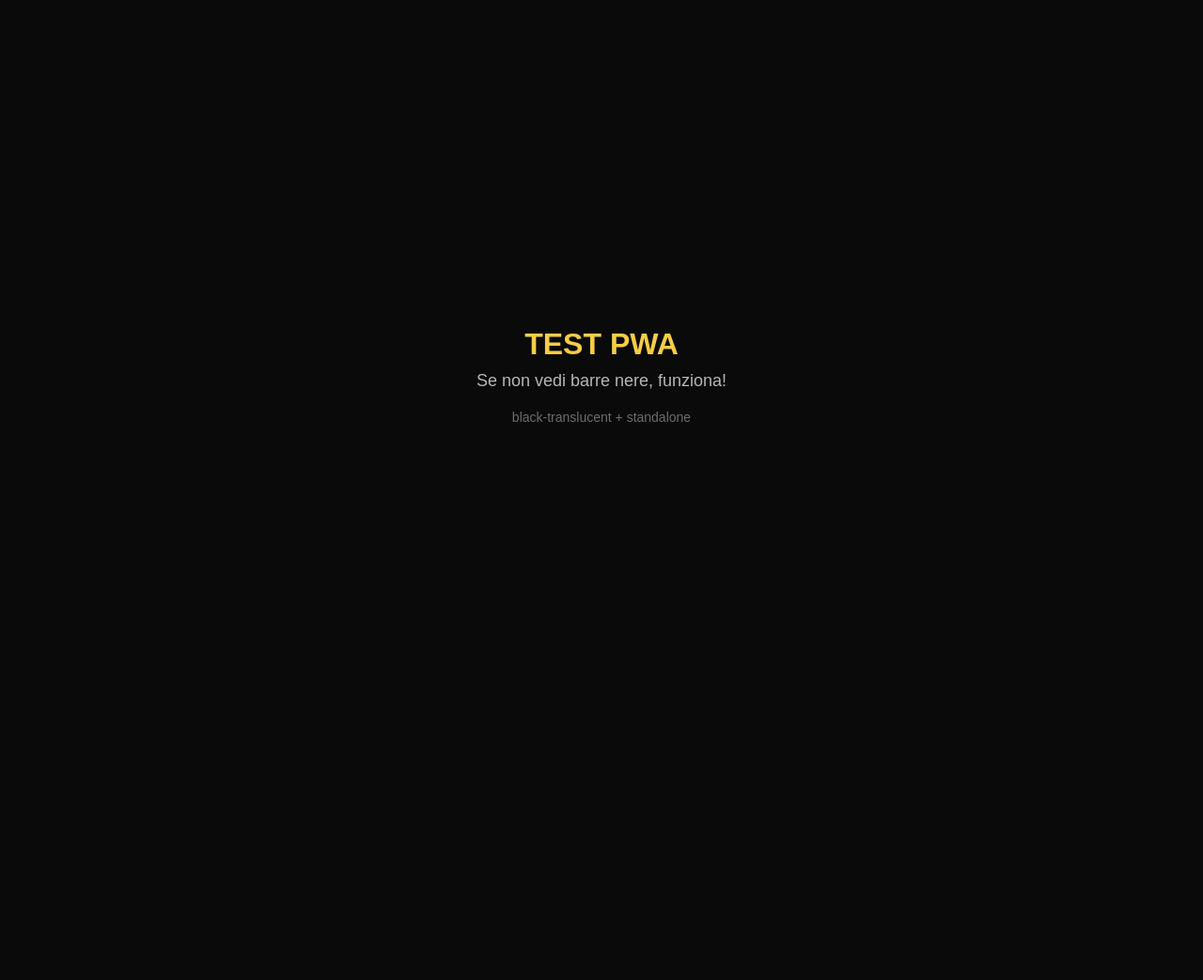
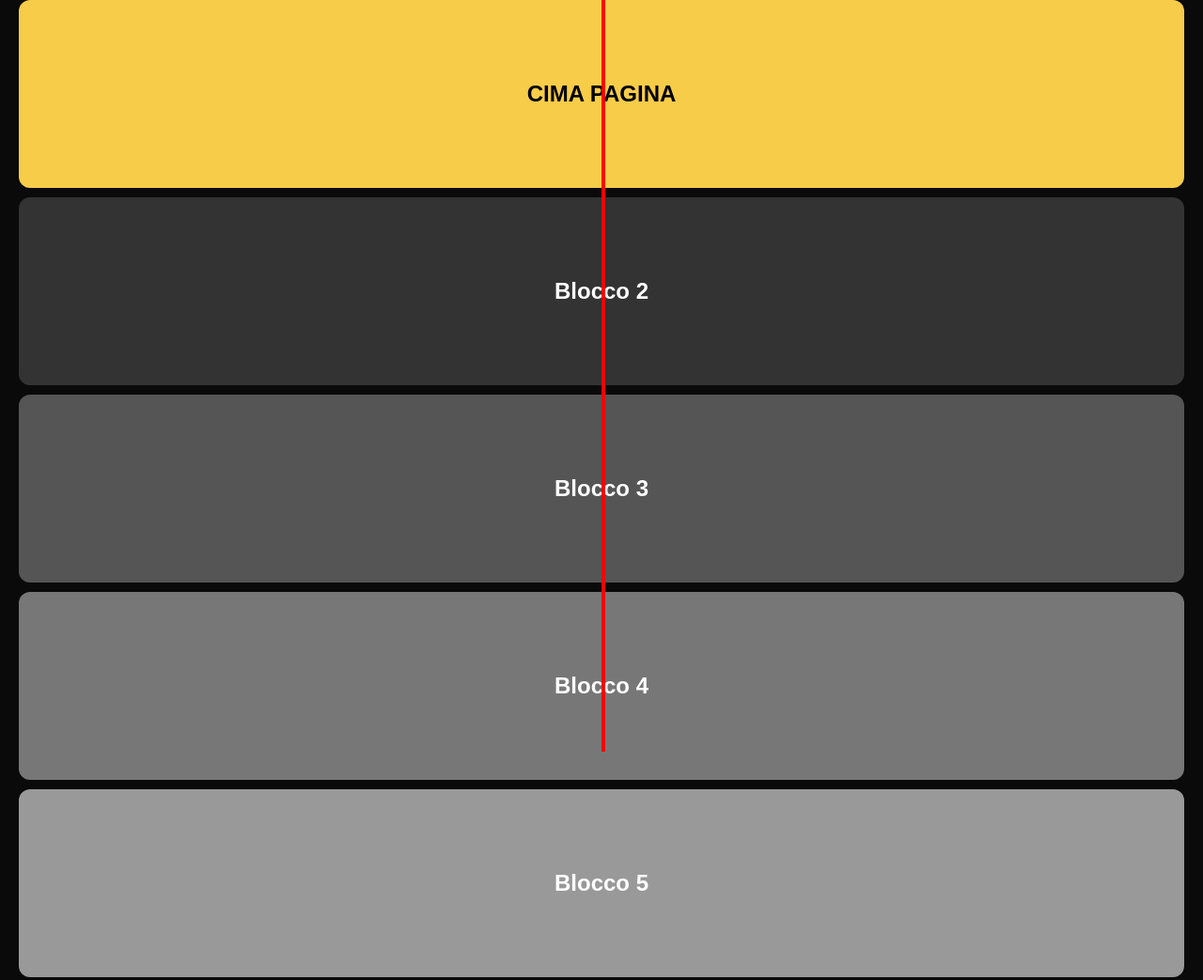
Before and after one commit to Wearecamon/camon, a plain HTML site: page test-pwa.html in a window 1280 px wide. Shown: the top 1043 px of the page at 94% size. Before the commit the page ends 800 px from the top, so only its background shows below. Drawn offline with Linux system fonts and the light colour scheme.

Commit message:
Test PWA: add scrollable content with red vertical line
Co-Authored-By: Claude Opus 4.6 <noreply@anthropic.com>

```diff
--- a/test-pwa.html
+++ b/test-pwa.html
@@ -12,24 +12,42 @@
 <title>Test PWA</title>
 <style>
   * { margin: 0; padding: 0; box-sizing: border-box; }
-  html, body { height: 100%; background: #0a0a0a; color: #fff; font-family: sans-serif; }
+  html, body { min-height: 100%; background: #0a0a0a; color: #fff; font-family: sans-serif; }
+  .red-line {
+    position: fixed;
+    top: 0;
+    left: 50%;
+    width: 4px;
+    height: 100vh;
+    background: red;
+    z-index: 9999;
+  }
   .content {
-    padding: env(safe-area-inset-top, 0px) 20px env(safe-area-inset-bottom, 0px);
-    min-height: 100vh;
+    padding: 0 20px;
+  }
+  .block {
+    height: 200px;
+    margin: 10px 0;
+    border-radius: 12px;
     display: flex;
-    flex-direction: column;
     align-items: center;
     justify-content: center;
+    font-size: 24px;
+    font-weight: bold;
   }
-  h1 { font-size: 32px; color: #f7cc49; margin-bottom: 10px; }
-  p { font-size: 18px; opacity: 0.7; }
 </style>
 </head>
 <body>
+<div class="red-line"></div>
 <div class="content">
-  <h1>TEST PWA</h1>
-  <p>Se non vedi barre nere, funziona!</p>
-  <p style="margin-top:20px;font-size:14px;opacity:0.4">black-translucent + standalone</p>
+  <div class="block" style="background:#f7cc49;color:#000;margin-top:0">CIMA PAGINA</div>
+  <div class="block" style="background:#333">Blocco 2</div>
+  <div class="block" style="background:#555">Blocco 3</div>
+  <div class="block" style="background:#777">Blocco 4</div>
+  <div class="block" style="background:#999">Blocco 5</div>
+  <div class="block" style="background:#333">Blocco 6</div>
+  <div class="block" style="background:#555">Blocco 7</div>
+  <div class="block" style="background:#f7cc49;color:#000">FONDO PAGINA</div>
 </div>
 </body>
 </html>
```
